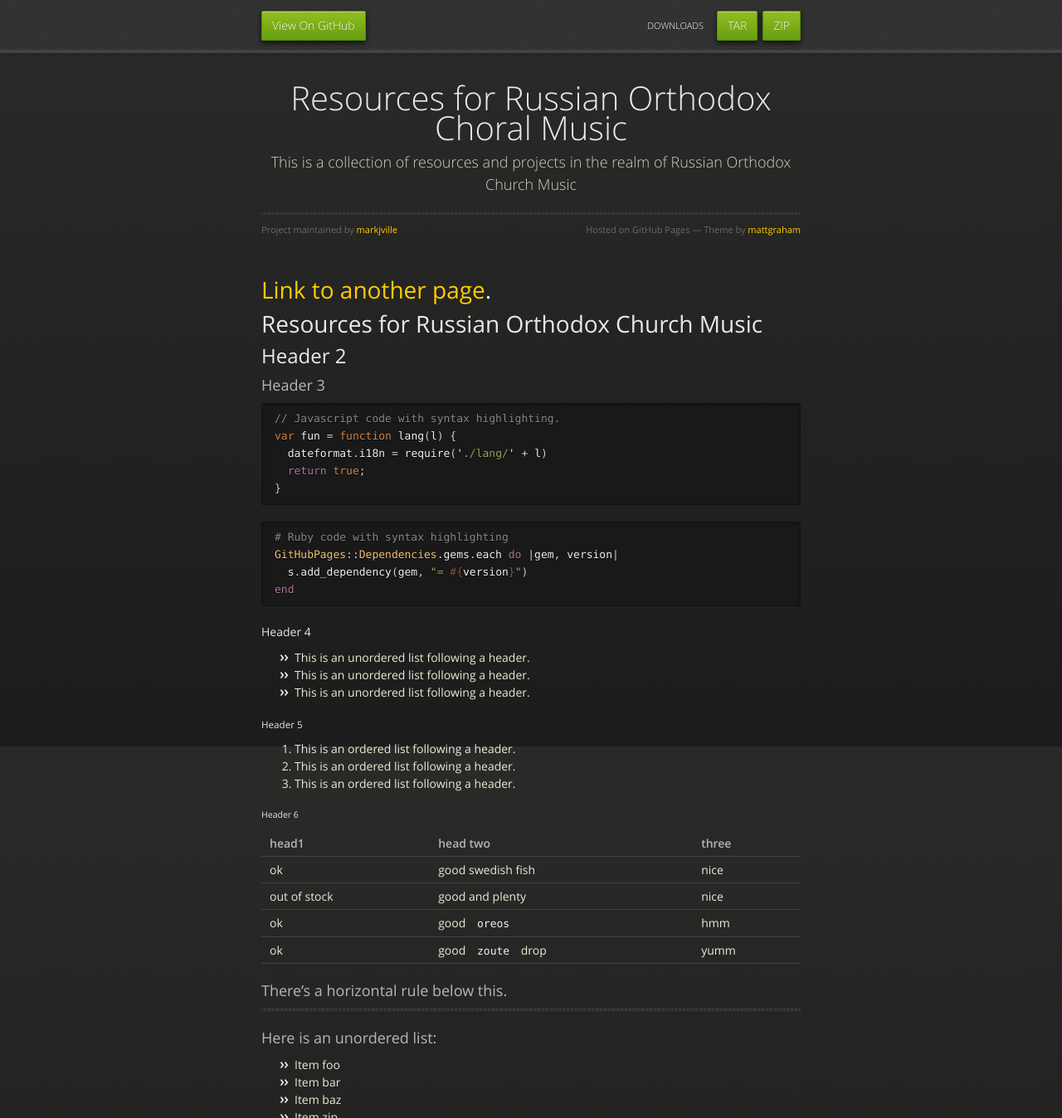
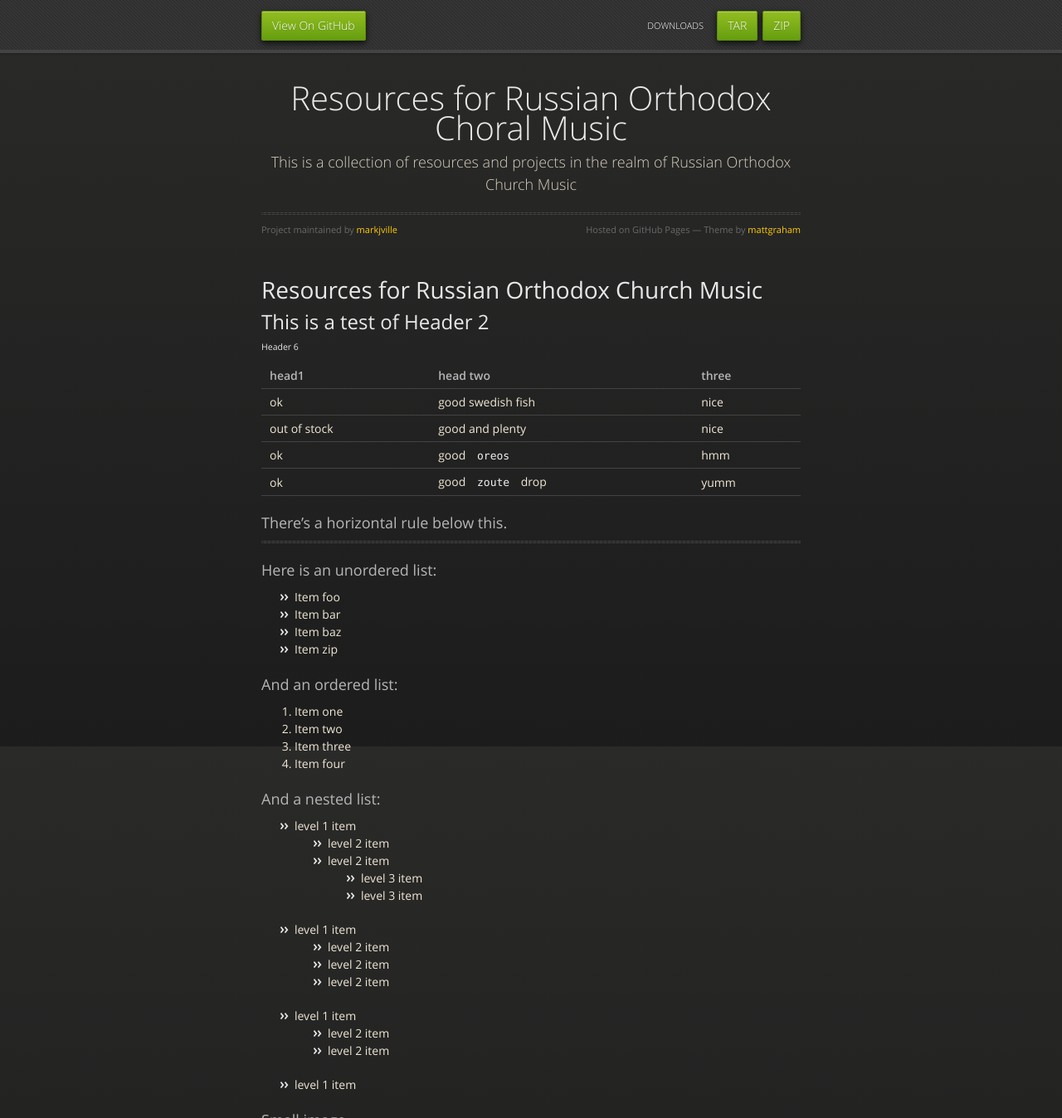
Before and after one commit to markjville/markjville.github.io, a Jekyll site: the page built from index.md, in a window 1280 px wide and 1400 px high, cut to the strip 0-1348 px from the top of the window. Shown: the whole strip at 83% size. Built offline with Jekyll 4.4.1, drawn with Linux system fonts in a browser that asks for light colours; our own code applies the rules of GitHub Pages for plain Markdown files.

Commit message:
Update index.md

````diff
--- a/index.md
+++ b/index.md
@@ -2,41 +2,10 @@
 layout: default
 ---
 
-# [Link to another page](./another-page.html).
 
 # Resources for Russian Orthodox Church Music
 
-## Header 2
-
-
-### Header 3
-
-```js
-// Javascript code with syntax highlighting.
-var fun = function lang(l) {
-  dateformat.i18n = require('./lang/' + l)
-  return true;
-}
-```
-
-```ruby
-# Ruby code with syntax highlighting
-GitHubPages::Dependencies.gems.each do |gem, version|
-  s.add_dependency(gem, "= #{version}")
-end
-```
-
-#### Header 4
-
-*   This is an unordered list following a header.
-*   This is an unordered list following a header.
-*   This is an unordered list following a header.
-
-##### Header 5
-
-1.  This is an ordered list following a header.
-2.  This is an ordered list following a header.
-3.  This is an ordered list following a header.
+## This is a test of Header 2
 
 ###### Header 6
 
````
